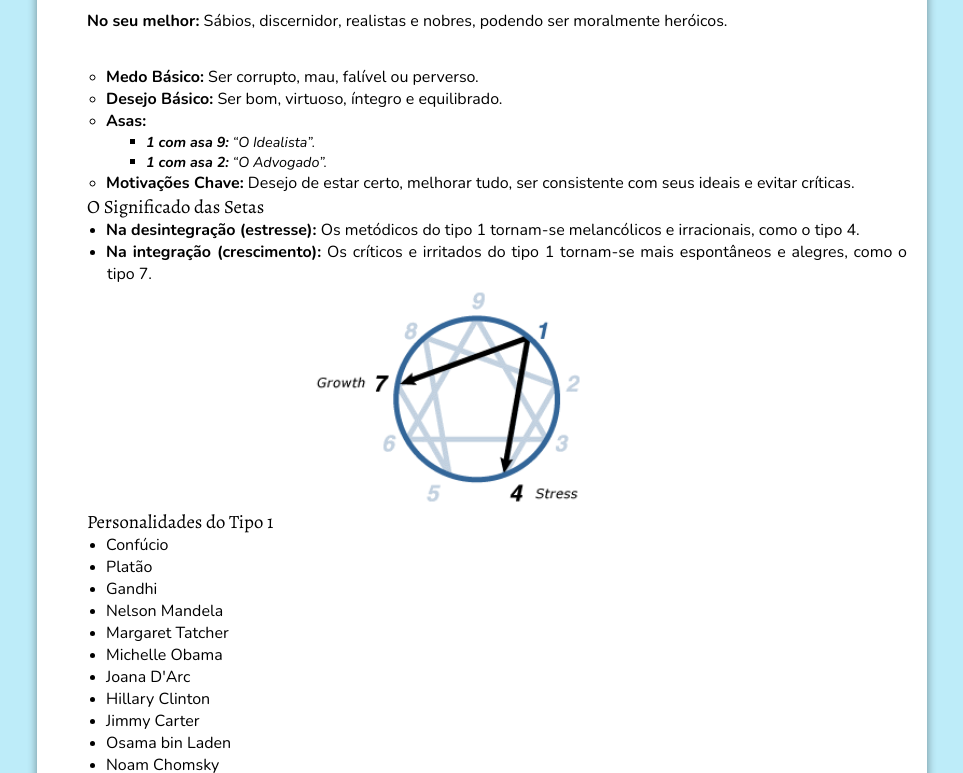
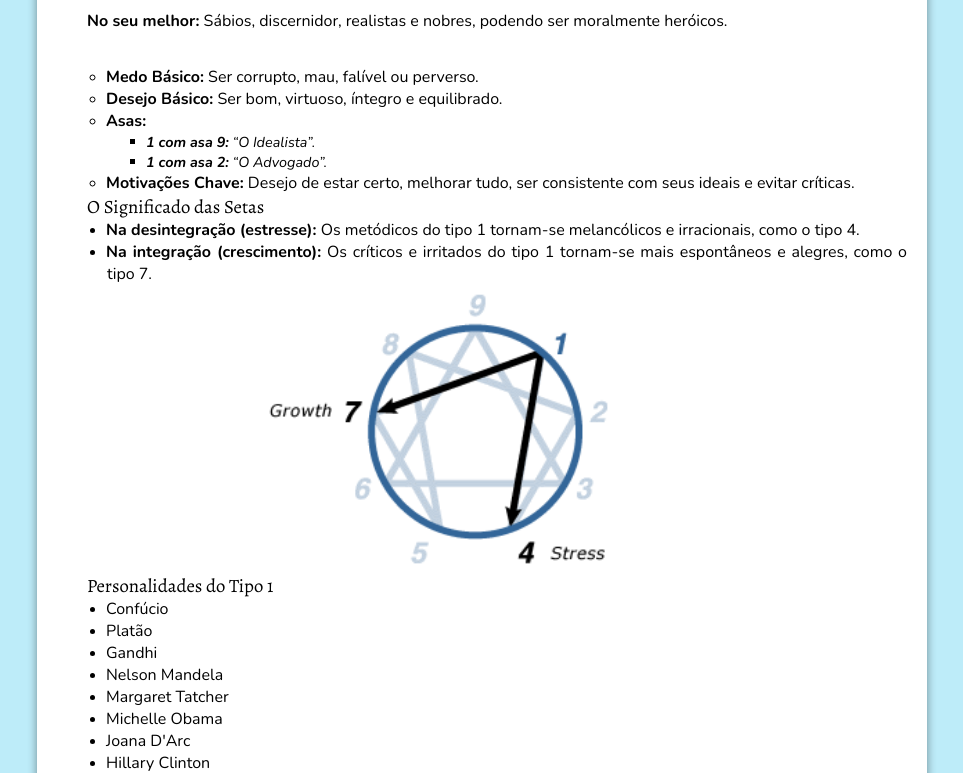
Before and after one commit to michellevillaca/HTML-CSS, a plain HTML site: page Meus sites/tipo1.html in a window 1280 px wide. Shown: the part 462-1235 px from the top of the page, without its empty margins (158-1121 px from the left). Drawn offline with nearby package versions, Linux system fonts and the light colour scheme; a web font is replaced by a local one.

Commit message:
mudança no max-width da imagem pequena

```diff
--- a/Meus sites/style.css
+++ b/Meus sites/style.css
@@ -169,7 +169,7 @@ main img {
 }
 
 main img.pequena {
-    max-width: 350px;
+    max-width: 450px;
     display: block;
     margin: auto;
 }
```
